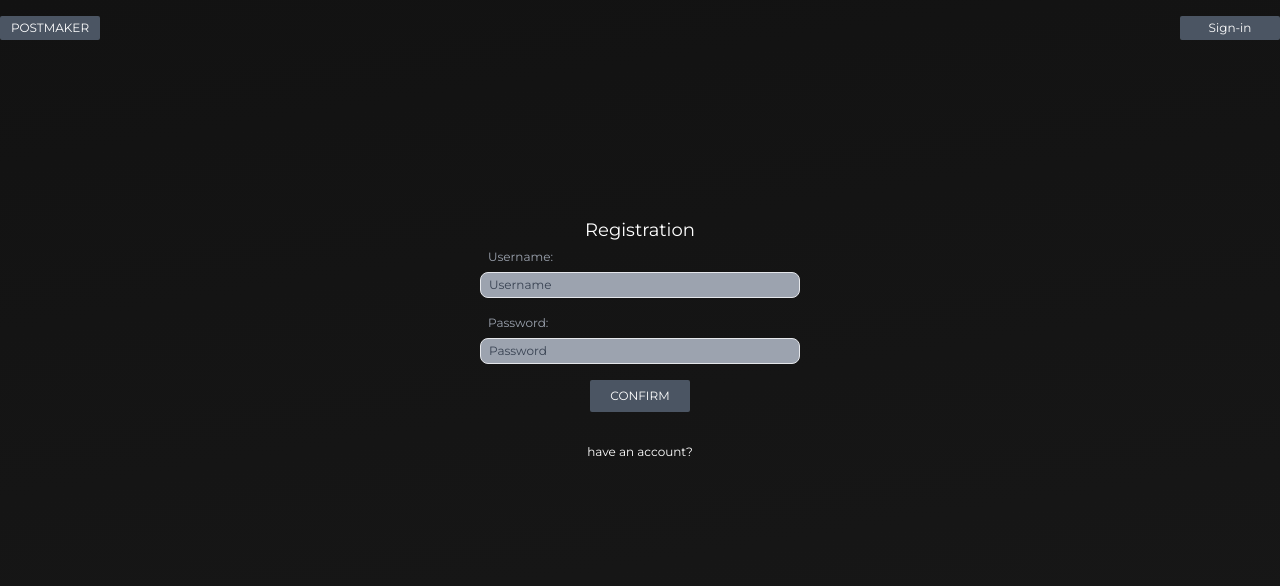
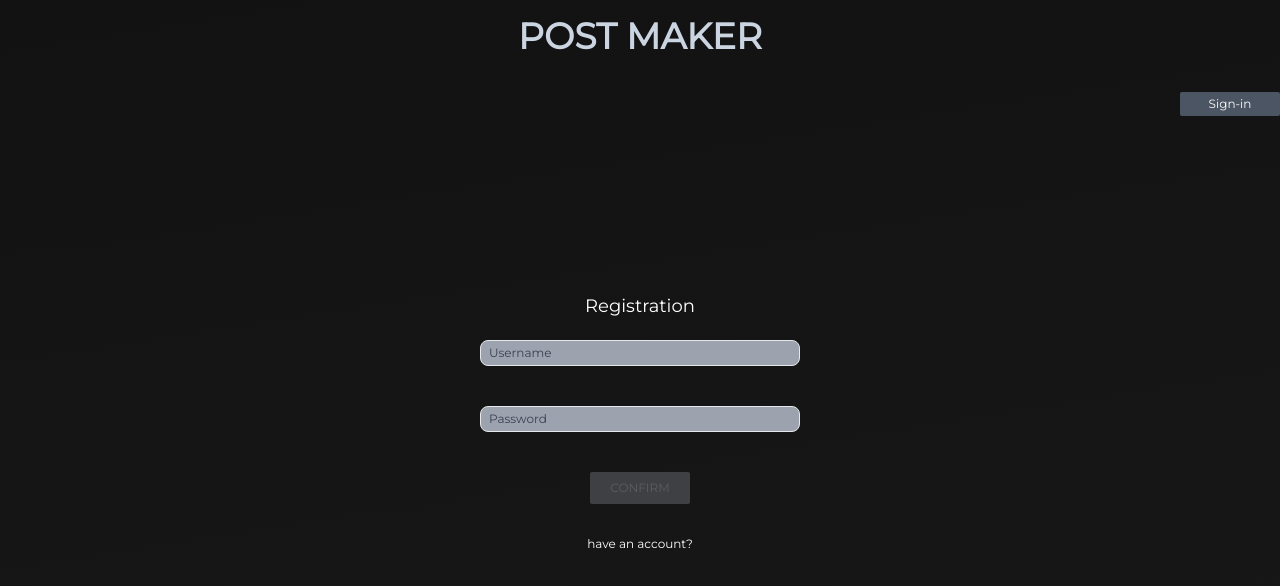
Before and after one commit to HeikkeB/PostMaker, a React (Create React App) app in the folder client/: page /register in a window 1280 px wide. Shown: the top 586 px of the page. Built offline with nearby package versions, Linux system fonts and the light colour scheme; no server answers.

Commit message:
feat: make validation registration

```diff
--- a/client/postcss.config.js
+++ b/client/postcss.config.js
@@ -1,7 +1,8 @@
 module.exports = {
   content: ['./src/**/*.{js,jsx,ts,tsx}'],
   theme: {
-    extend: {},
+    extend: {
+    },
   },
   plugins: {
     tailwindcss: {},
--- a/client/public/index.html
+++ b/client/public/index.html
@@ -16,6 +16,7 @@
       href="https://fonts.googleapis.com/css2?family=Montserrat&display=swap"
       rel="stylesheet"
     />
+
     <title>React App</title>
   </head>
   <body>
--- a/client/src/components/Layout.jsx
+++ b/client/src/components/Layout.jsx
@@ -5,6 +5,9 @@ export default function Layout({ children }) {
   return (
     <>
       <div className="container mx-auto">
+      <div className='flex justify-center items-center pt-4 pb-5'>
+        <h1 className='text-slate-300 font-black text-4xl'>POST MAKER</h1>
+      </div>
         <NavBar />
         {children}
       </div>
--- a/client/src/components/NavBar.jsx
+++ b/client/src/components/NavBar.jsx
@@ -15,10 +15,8 @@ export default function NavBar() {
   }
 
   return (
-    <nav className="flex py-4 justify-between items-center">
-      <span className="flex justify-center items-center w-[100px] h-6 bg-gray-600 text-xs text-white rounded-sm">
-        POSTMAKER
-      </span>
+    <nav className={isAuth ? "flex py-4 justify-between items-center" : "flex py-4 justify-end items-center"}>
+
       {isAuth && (
         <ul className="flex gap-8">
           <li>
--- a/client/src/index.css
+++ b/client/src/index.css
@@ -20,6 +20,7 @@
     -webkit-font-smoothing: antialiased;
     -moz-osx-font-smoothing: grayscale;
   }
+
 }
 
 nav .active {
--- a/client/src/pages/LoginPage.jsx
+++ b/client/src/pages/LoginPage.jsx
@@ -3,6 +3,7 @@ import { Link, useNavigate } from 'react-router-dom'
 import { useDispatch, useSelector } from 'react-redux'
 import { toast } from 'react-toastify'
 import { checkAuth, loginUser } from '../redux/features/auth/authSlice'
+import { useForm } from 'react-hook-form'
 
 export default function LoginPage() {
   const [username, setUsername] = useState('')
@@ -11,6 +12,15 @@ export default function LoginPage() {
   const isAuth = useSelector(checkAuth)
   const dispatch = useDispatch()
   const navigate = useNavigate()
+  const {register,
+    formState: {
+errors, isValid
+  },
+  handleSubmit,
+  reset
+} = useForm({
+  mode: 'onBlur'
+})
 
   useEffect(() => {
     if (status) {
@@ -22,7 +32,7 @@ export default function LoginPage() {
     }
   }, [status, isAuth, navigate])
 
-  const handleSubmit = () => {
+  const handleSubmitLog = () => {
     try {
       dispatch(loginUser({ username, password }))
     } catch (error) {
@@ -36,7 +46,6 @@ export default function LoginPage() {
       <h1 className="text-white text-lg text-center">Login</h1>
       <form onSubmit={(e) => e.preventDefault()}>
         <label className="text-xs text-gray-400 ml-2">
-          Username:{' '}
           <input
             type="text"
             value={username}
@@ -46,7 +55,6 @@ export default function LoginPage() {
           ></input>
         </label>
         <label className="text-xs text-gray-400 ml-2">
-          Password:{' '}
           <input
             type="password"
             value={password}
@@ -59,7 +67,7 @@ export default function LoginPage() {
         <div className="flex flex-col gap-8 justify-center items-center mt-4">
           <button
             type="submit"
-            onClick={handleSubmit}
+            onClick={handleSubmitLog}
             className="flex justify-center items-center text-xs text-white rounded-sm py-w bg-gray-600 w-[100px] py-2 px-1"
           >
             LOGIN
--- a/client/src/pages/RegisterPage.jsx
+++ b/client/src/pages/RegisterPage.jsx
@@ -3,6 +3,7 @@ import { Link, useNavigate } from 'react-router-dom'
 import { useDispatch, useSelector } from 'react-redux'
 import { registerUser, checkAuth } from '../redux/features/auth/authSlice'
 import { toast } from 'react-toastify'
+import { useForm } from 'react-hook-form'
 
 export default function RegisterPage() {
   const [username, setUsername] = useState('')
@@ -11,6 +12,15 @@ export default function RegisterPage() {
   const isAuth = useSelector(checkAuth)
   const navigate = useNavigate()
   const dispatch = useDispatch()
+  const {register,
+    formState: {
+      errors, isValid,
+  },
+  handleSubmit,
+  reset,
+} = useForm({
+  mode: 'onBlur',
+})
 
   useEffect(() => {
     if (status) {
@@ -21,11 +31,10 @@ export default function RegisterPage() {
     }
   }, [status, isAuth, navigate])
 
-  const handleSubmit = () => {
+  const handleSubmitReg = () => {
     try {
       dispatch(registerUser({ username, password }))
-      setUsername('')
-      setPassword('')
+     reset()
     } catch (error) {
       console.log(error)
     }
@@ -34,33 +43,57 @@ export default function RegisterPage() {
   return (
     <div className="w-1/4 h-60 mx-auto mt-40">
       <h1 className="text-white text-lg text-center">Registration</h1>
-      <form onSubmit={(e) => e.preventDefault()}>
-        <label className="text-xs text-gray-400 ml-2">
-          Username:{' '}
+      <form onSubmit={handleSubmit((e) => {
+            handleSubmitReg()
+      } )}>
+        <section className="text-xs text-gray-400 mb-5">
           <input
             type="text"
+            {...register('username', {
+              required: 'required field',
+              minLength: {
+                value: 5,
+                message: 'min 5 characters'
+              },
+              maxLength: {
+                value: 20,
+                message: 'max 20 characters'
+              }
+            })}
             value={username}
             onChange={(e) => setUsername(e.target.value)}
             placeholder="Username"
-            className="mt-1 mb-3 text-black w-full rounded-lg bg-gray-400 border py-1 px-2 text-xs outline-none placeholder:text-gray-700"
+            className="mt-5 text-black w-full rounded-lg bg-gray-400 border py-1 px-2 text-xs outline-none placeholder:text-gray-700"
           ></input>
-        </label>
-        <label className="text-xs text-gray-400 ml-2">
-          Password:{' '}
+          <div className='text-xs text-red-600 mt-1 h-4'>{errors?.username && <span>{errors?.username?.message || 'Error!'}</span>}</div>
+        </section>
+        <section className="text-xs text-gray-400">
           <input
             type="password"
+            {...register('password', {
+              required: 'required field',
+              minLength: {
+                value: 8,
+                message: 'min 8 characters'
+              },
+              maxLength: {
+                value: 20,
+                message: 'max 20 characters'
+              }
+            })}
             value={password}
             onChange={(e) => setPassword(e.target.value)}
             placeholder="Password"
             autoComplete="off"
-            className="mt-1 text-black w-full rounded-lg bg-gray-400 border py-1 px-2 text-xs outline-none placeholder:text-gray-700"
+            className="text-black w-full rounded-lg bg-gray-400 border py-1 px-2 text-xs outline-none placeholder:text-gray-700"
           ></input>
-        </label>
-        <div className="flex flex-col gap-8 justify-center items-center mt-4">
+          <div className='text-xs text-red-600 mt-1 h-4'>{errors?.password && <span>{errors?.password?.message || 'Error!'}</span>}</div>
+        </section>
+        <div className="flex flex-col gap-8 justify-center items-center mt-5">
           <button
             type="submit"
-            onClick={handleSubmit}
-            className="flex justify-center items-center text-xs text-white rounded-sm py-w bg-gray-600 w-[100px] py-2 px-1"
+            disabled={!isValid}
+            className="flex justify-center items-center text-xs text-white rounded-sm py-w bg-gray-600 w-[100px] py-2 px-1 disabled:bg-gray-400 disabled:opacity-30"
           >
             CONFIRM
           </button>
```
